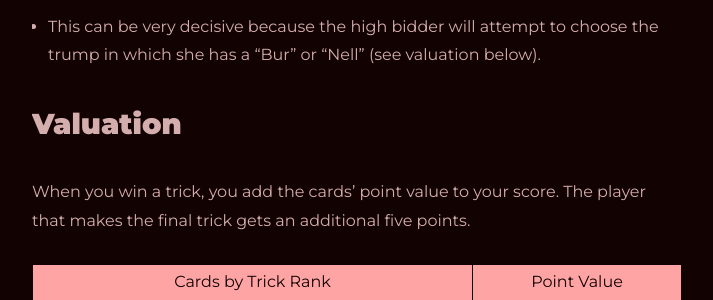
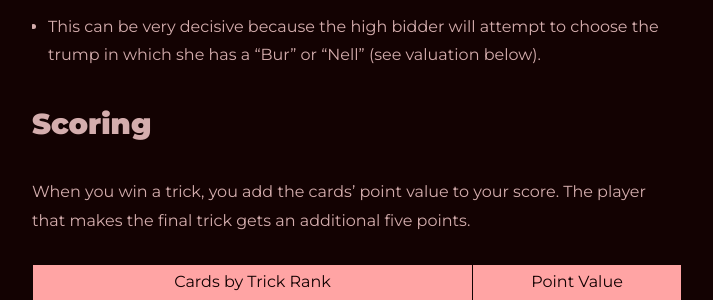
Before and after one commit to BrianInGermany/oldcardgames, a Jekyll site: the page built from all_collections/_posts/2022-12-11-lake_constance_jass.markdown, in a window 1280 px wide and 900 px high, scrolled down 1598 px. Shown: the part 154-454 px from the top of the window, without its empty margins (283-996 px from the left). Built offline with Jekyll 4.4.1, drawn with Linux system fonts in a browser that asks for light colours.

Commit message:
dit scoring

```diff
--- a/all_collections/_posts/2022-12-11-lake_constance_jass.markdown
+++ b/all_collections/_posts/2022-12-11-lake_constance_jass.markdown
@@ -22,7 +22,7 @@ The aim of the game is to make tricks as fast as possible to fulfill the score y
 The game starts by each player inspecting their hand and estimating how many points they will be able to make. There are 157 total points in the game, so it can make sense to start bidding around 60. The non-dealer begins the bidding and the winner of the bid chooses the trump and plays first.
 - This can be very decisive because the high bidder will attempt to choose the trump in which she has a "Bur" or "Nell" (see valuation below).
 
-## Valuation
+## Scoring
 When you win a trick, you add the cards' point value to your score. The player that makes the final trick gets an additional five points.
 
 | Cards by Trick Rank      | Point Value |
```
